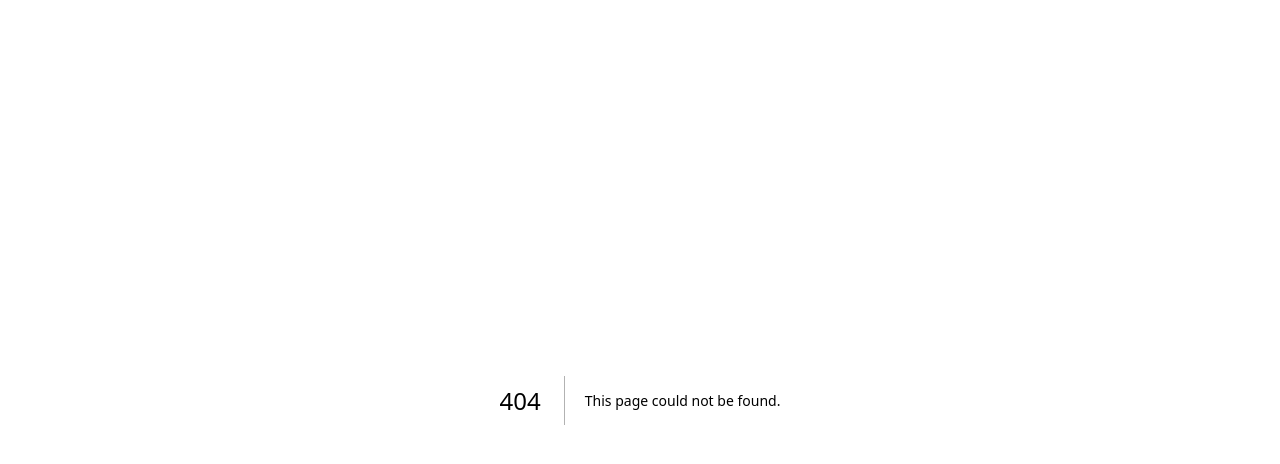
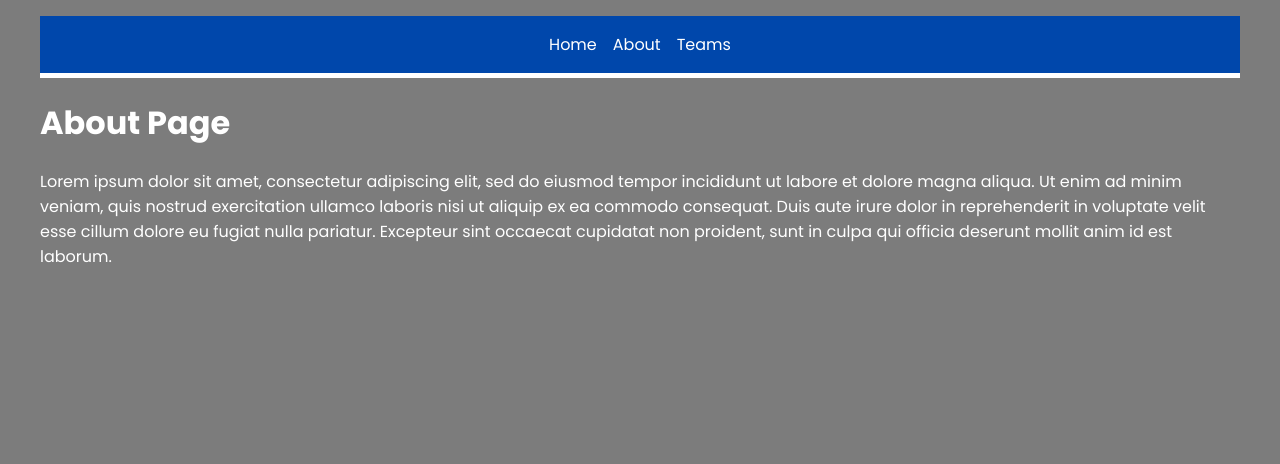
Before and after one commit to prasanv/axios, a Next.js app: page /about in a window 1280 px wide. Before the commit this address had no page. Shown: the top 464 px of the page. Built offline with nearby package versions, Linux system fonts and the light colour scheme.

Commit message:
added pages, layouts and header

```diff
--- /dev/null
+++ b/next.config.js
@@ -0,0 +1,18 @@
+// @ts-check
+
+/**
+ * @type {import('next').NextConfig}
+ **/
+ const nextConfig = {
+    /* config options here */
+    pageExtensions: ['mdx', 'md', 'jsx', 'js', 'tsx', 'ts'],
+    typescript: {
+        // !! WARN !!
+        // Dangerously allow production builds to successfully complete even if
+        // your project has type errors.
+        // !! WARN !!
+        ignoreBuildErrors: false,
+      },
+  }
+
+  module.exports = nextConfig
--- a/package.json
+++ b/package.json
@@ -16,6 +16,7 @@
     "url": "git+ssh://git@github.com/prasanv/axios.git"
   },
   "author": "prasanv",
+  "type": "commonjs",
   "license": "ISC",
   "bugs": {
     "url": "https://github.com/prasanv/axios/issues"
--- /dev/null
+++ b/src/app/about/page.tsx
@@ -0,0 +1,12 @@
+import React from 'react'
+
+const AboutPage = () => {
+  return (
+    <div>
+      <h1>About Page</h1>
+        <p>Lorem ipsum dolor sit amet, consectetur adipiscing elit, sed do eiusmod tempor incididunt ut labore et dolore magna aliqua. Ut enim ad minim veniam, quis nostrud exercitation ullamco laboris nisi ut aliquip ex ea commodo consequat. Duis aute irure dolor in reprehenderit in voluptate velit esse cillum dolore eu fugiat nulla pariatur. Excepteur sint occaecat cupidatat non proident, sunt in culpa qui officia deserunt mollit anim id est laborum.</p>
+    </div>
+  )
+}
+
+export default AboutPage;
--- a/src/app/global.css
+++ b/src/app/global.css
@@ -7,14 +7,14 @@
     margin: 0;
     padding: 0;
     font-size: 16px;
-    background-color: #333;
+    background-color: rgb(124, 124, 124);
     color: #fff;
   }
 
   .container {
-    max-width: 1100px;
+    max-width: 1200px;
     margin: 0 auto;
-    padding: 0 1rem;
+    padding: 1rem 1rem;
   }
 
   .btn {
--- a/src/app/layout.tsx
+++ b/src/app/layout.tsx
@@ -1,6 +1,18 @@
 import React from "react"
 // note: the global.css is simply imported at the root layout not called or wrapped around anywhere
 import './global.css'
+import Nav from "../components/navigation";
+import { Poppins } from "next/font/google";
+
+const poppins = Poppins({
+  weight: ['400', '700'],
+  subsets: ["latin"]
+})
+
+export const metadata = {
+  title: 'NextJS 13',
+  description: 'NextJS 13 demo project'
+}
 
 export default function RootLayout({
     children,
@@ -8,8 +20,11 @@ export default function RootLayout({
     children: React.ReactNode
   }) {
     return (
-      <html lang="en">
-        <body>{children}</body>
+      <html lang="en" className={poppins.className}>
+        <body className="container">
+          <Nav></Nav>
+          <main>{children}</main>
+        </body>
       </html>
     )
   }
--- a/src/app/page.tsx
+++ b/src/app/page.tsx
@@ -1,5 +1,7 @@
 import React from "react";
 
 export default function Page() {
-    return <h1>Hello, Next.js 13  Home Page!</h1>
+    return <div>
+      <h1>Hello, Next.js 13  Home Page!</h1>
+    </div>
   }
--- /dev/null
+++ b/src/components/navigation.tsx
@@ -0,0 +1,19 @@
+import React from 'react'
+import Link from "next/link";
+import '../app/global.css'
+
+const Navigation = () => {
+  return (
+    <div>
+        <nav className='header'>
+            <div className="links">
+                <Link href='/'>Home</Link>
+                <Link href='/about'>About</Link>
+                <Link href='/about/teams'>Teams</Link>
+            </div>
+        </nav>
+    </div>
+  )
+}
+
+export default Navigation
```
Also changed, not shown: src/app/about/teams/layout.tsx (added, +24 -0 lines), src/app/about/teams/page.tsx (added, +19 -0 lines), src/app/code/repos/page.tsx (added, +11 -0 lines).
